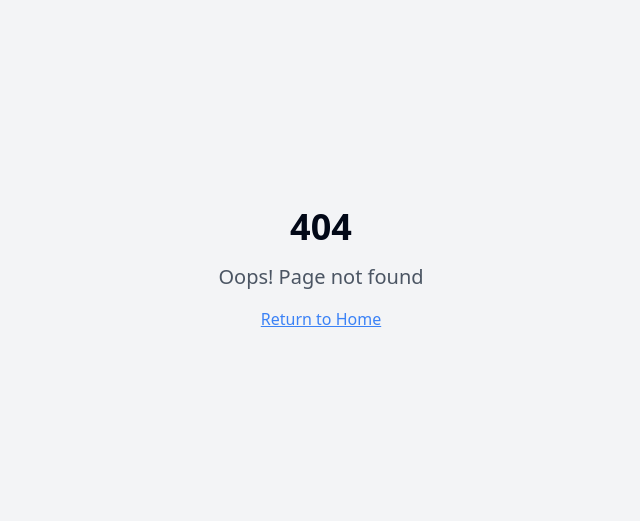
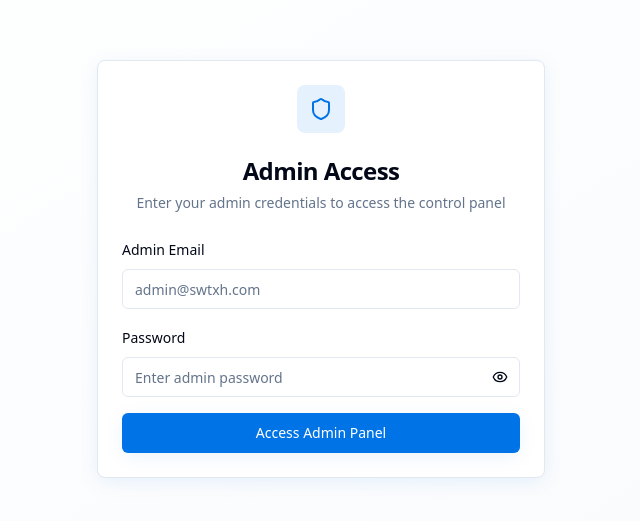
Before and after one commit to Swtxhside/swtxh-spark-market, a React (Vite) app: page /admin-login in a window 1280 px wide. Before the commit this address had no page. Shown: the part 131-652 px from the top of the page, without its empty margins (319-959 px from the left). Built offline with nearby package versions, Linux system fonts and the light colour scheme.

Commit message:
Remove Admin login button
Remove the Admin button from the header navigation. Create a hidden route `/admin-login` for manual access. Ensure only "Start Shopping" and "Become a Vendor" links are visible for customer and vendor authentication.

```diff
--- a/src/App.tsx
+++ b/src/App.tsx
@@ -17,6 +17,7 @@ import VendorProductManager from "./pages/VendorProductManager";
 import VendorStorefront from "./pages/VendorStorefront";
 import OrderTracking from "./pages/OrderTracking";
 import AdminDashboard from "./pages/AdminDashboard";
+import AdminLogin from "./pages/AdminLogin";
 import Checkout from "./pages/Checkout";
 import NotFound from "./pages/NotFound";
 
@@ -42,6 +43,7 @@ const App = () => (
               <Route path="/vendor/dashboard" element={<VendorDashboard />} />
               <Route path="/vendor/products" element={<VendorProductManager />} />
               <Route path="/vendor/:vendorId" element={<VendorStorefront />} />
+              <Route path="/admin-login" element={<AdminLogin />} />
               <Route path="/admin" element={<AdminDashboard />} />
               <Route path="/checkout" element={<Checkout />} />
               {/* ADD ALL CUSTOM ROUTES ABOVE THE CATCH-ALL "*" ROUTE */}
--- a/src/components/Header.tsx
+++ b/src/components/Header.tsx
@@ -85,12 +85,6 @@ export function Header() {
             </>
           )}
 
-          {/* Admin Link - TODO: Add role check */}
-          <Link to="/admin">
-            <Button variant="ghost" size="sm" className="hidden md:inline-flex">
-              Admin
-            </Button>
-          </Link>
 
           {/* Shopping Cart */}
           <ShoppingCart />
--- /dev/null
+++ b/src/pages/AdminLogin.tsx
@@ -0,0 +1,103 @@
+import { useState } from "react";
+import { Button } from "@/components/ui/button";
+import { Input } from "@/components/ui/input";
+import { Card, CardContent, CardDescription, CardHeader, CardTitle } from "@/components/ui/card";
+import { Label } from "@/components/ui/label";
+import { Shield, Eye, EyeOff } from "lucide-react";
+import { useNavigate } from "react-router-dom";
+import { useToast } from "@/hooks/use-toast";
+
+export default function AdminLogin() {
+  const [email, setEmail] = useState("");
+  const [password, setPassword] = useState("");
+  const [showPassword, setShowPassword] = useState(false);
+  const [isLoading, setIsLoading] = useState(false);
+  const navigate = useNavigate();
+  const { toast } = useToast();
+
+  const handleLogin = async (e: React.FormEvent) => {
+    e.preventDefault();
+    setIsLoading(true);
+
+    // Simple admin authentication (replace with proper backend auth)
+    if (email === "admin@swtxh.com" && password === "admin123") {
+      toast({
+        title: "Welcome Admin",
+        description: "Successfully logged in to admin panel.",
+      });
+      navigate("/admin");
+    } else {
+      toast({
+        title: "Access Denied",
+        description: "Invalid admin credentials.",
+        variant: "destructive",
+      });
+    }
+
+    setIsLoading(false);
+  };
+
+  return (
+    <div className="min-h-screen flex items-center justify-center bg-gradient-to-br from-background to-muted/50 p-4">
+      <div className="w-full max-w-md">
+        <Card className="shadow-marketplace">
+          <CardHeader className="text-center">
+            <div className="mx-auto mb-4 flex h-12 w-12 items-center justify-center rounded-lg bg-primary/10">
+              <Shield className="h-6 w-6 text-primary" />
+            </div>
+            <CardTitle className="text-2xl">Admin Access</CardTitle>
+            <CardDescription>
+              Enter your admin credentials to access the control panel
+            </CardDescription>
+          </CardHeader>
+          <CardContent>
+            <form onSubmit={handleLogin} className="space-y-4">
+              <div className="space-y-2">
+                <Label htmlFor="email">Admin Email</Label>
+                <Input
+                  id="email"
+                  type="email"
+                  placeholder="admin@swtxh.com"
+                  value={email}
+                  onChange={(e) => setEmail(e.target.value)}
+                  required
+                />
+              </div>
+
+              <div className="space-y-2">
+                <Label htmlFor="password">Password</Label>
+                <div className="relative">
+                  <Input
+                    id="password"
+                    type={showPassword ? "text" : "password"}
+                    placeholder="Enter admin password"
+                    value={password}
+                    onChange={(e) => setPassword(e.target.value)}
+                    required
+                  />
+                  <Button
+                    type="button"
+                    variant="ghost"
+                    size="icon"
+                    className="absolute right-0 top-0 h-full px-3 py-2 hover:bg-transparent"
+                    onClick={() => setShowPassword(!showPassword)}
+                  >
+                    {showPassword ? (
+                      <EyeOff className="h-4 w-4" />
+                    ) : (
+                      <Eye className="h-4 w-4" />
+                    )}
+                  </Button>
+                </div>
+              </div>
+
+              <Button type="submit" className="w-full" disabled={isLoading}>
+                {isLoading ? "Authenticating..." : "Access Admin Panel"}
+              </Button>
+            </form>
+          </CardContent>
+        </Card>
+      </div>
+    </div>
+  );
+}
```
